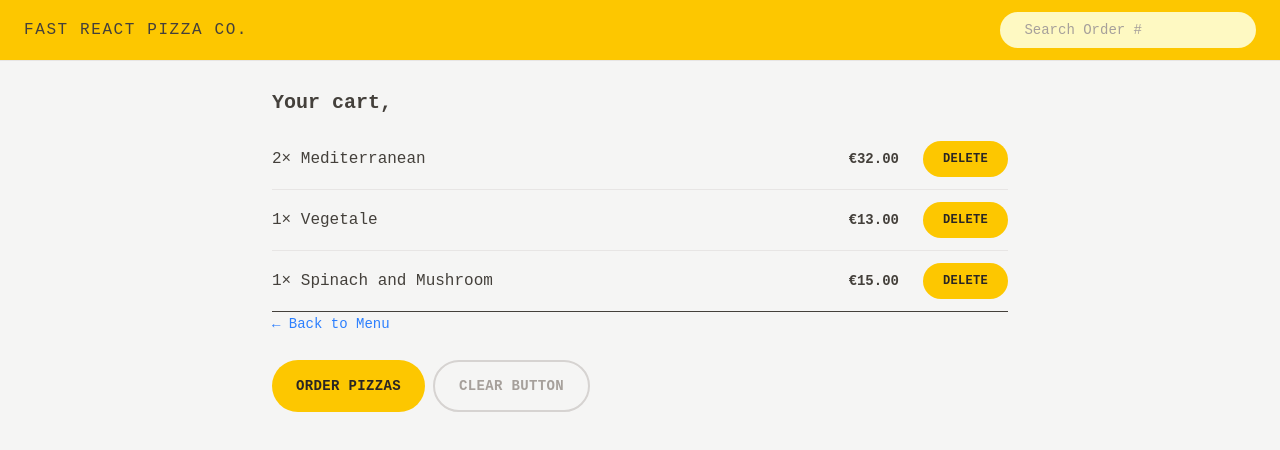
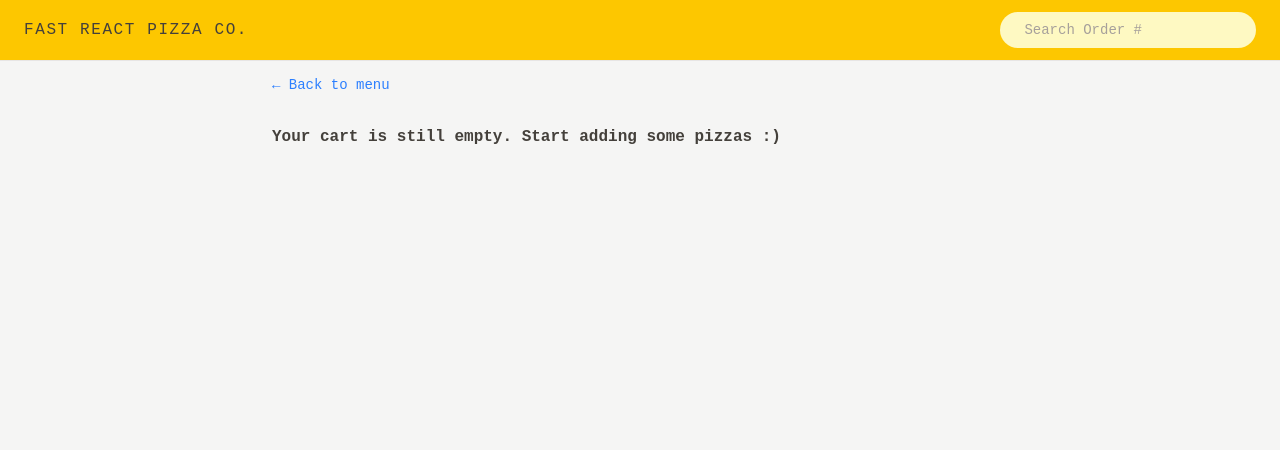
Before and after one commit to ashutosh-mishra-dev/fast-react-pizza-using-react-router-and-data-loading-and-use-tailwindcss-and-adding-redux-advance, a React (Vite) app: page /cart in a window 1280 px wide. Shown: the top 450 px of the page. Built offline with nearby package versions, Linux system fonts and the light colour scheme.

Commit message:
update in section 24 : Adding Redux and Advanced React Router : here we are building the card page dynamic

```diff
--- a/src/features/cart/Cart.jsx
+++ b/src/features/cart/Cart.jsx
@@ -2,36 +2,40 @@
 import LinkButton from "../../ui/LinkButton";
 import Button from "../../ui/Button";
 import CartItem from "./CartItem";
-import { useSelector } from "react-redux";
+import { useDispatch, useSelector } from "react-redux";
+import { clearCart, getCart } from "./cartSlice";
+import EmptyCart from "./EmptyCart";
 
-const fakeCart = [
-  {
-    pizzaId: 12,
-    name: "Mediterranean",
-    quantity: 2,
-    unitPrice: 16,
-    totalPrice: 32,
-  },
-  {
-    pizzaId: 6,
-    name: "Vegetale",
-    quantity: 1,
-    unitPrice: 13,
-    totalPrice: 13,
-  },
-  {
-    pizzaId: 11,
-    name: "Spinach and Mushroom",
-    quantity: 1,
-    unitPrice: 15,
-    totalPrice: 15,
-  },
-];
+// const fakeCart = [
+//   {
+//     pizzaId: 12,
+//     name: "Mediterranean",
+//     quantity: 2,
+//     unitPrice: 16,
+//     totalPrice: 32,
+//   },
+//   {
+//     pizzaId: 6,
+//     name: "Vegetale",
+//     quantity: 1,
+//     unitPrice: 13,
+//     totalPrice: 13,
+//   },
+//   {
+//     pizzaId: 11,
+//     name: "Spinach and Mushroom",
+//     quantity: 1,
+//     unitPrice: 15,
+//     totalPrice: 15,
+//   },
+// ];
 
 function Cart() {
   const userName = useSelector((state) => state.user.username);
-  const cart = fakeCart;
+  const cart = useSelector(getCart);
+  const dispatch = useDispatch();
 
+  if (!cart.length) return <EmptyCart />;
   return (
     <div className="py-3x px-4">
       <h2 className="mt-7 text-xl font-semibold">Your cart, {userName}</h2>
@@ -47,7 +51,9 @@
         <Button type="primary" to="/order/new">
           Order pizzas
         </Button>
-        <Button type="secondary">clear button</Button>
+        <Button onClick={() => dispatch(clearCart())} type="secondary">
+          clear button
+        </Button>
       </div>
     </div>
   );
--- a/src/features/cart/EmptyCart.jsx
+++ b/src/features/cart/EmptyCart.jsx
@@ -1,11 +1,13 @@
-import { Link } from 'react-router-dom';
+import LinkButton from "../../ui/LinkButton";
 
 function EmptyCart() {
   return (
-    <div>
-      <Link to="/menu">&larr; Back to menu</Link>
+    <div className="px-4 py-3">
+      <LinkButton to="/menu">&larr; Back to menu</LinkButton>
 
-      <p>Your cart is still empty. Start adding some pizzas :)</p>
+      <p className="mt-7 font-semibold">
+        Your cart is still empty. Start adding some pizzas :)
+      </p>
     </div>
   );
 }
--- a/src/features/cart/cartSlice.js
+++ b/src/features/cart/cartSlice.js
@@ -56,6 +56,9 @@
 export default cartSlice.reducer;
 
 // yha hamene ye method banaya h some calculation perform ke liye jo abhi tak cart me useSelector() me use ho rha h
+
+export const getCart = (state) => state.cart.cart;
+
 export const getTotalCartQuantity = (state) =>
   state.cart.cart.reduce((sum, item) => sum + item.quantity, 0);
 
--- a/src/features/user/CreateUser.jsx
+++ b/src/features/user/CreateUser.jsx
@@ -12,6 +12,7 @@
   function handleSubmit(e) {
     e.preventDefault();
     if (!username) return;
+    //dispatch({ type: "user/updateName", payload: username });
     dispatch(updateName(username));
     navigate("/menu");
   }
```
